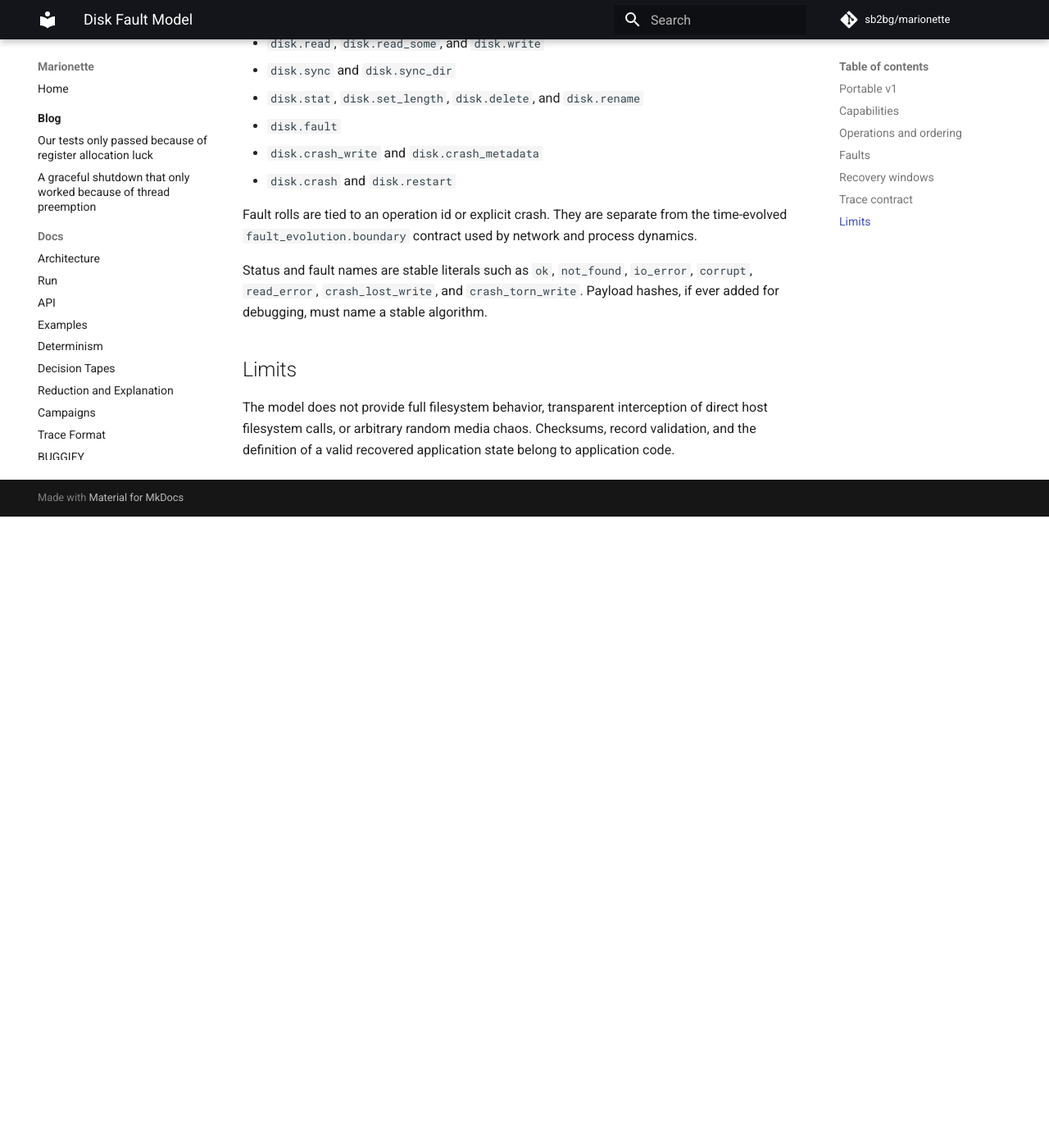
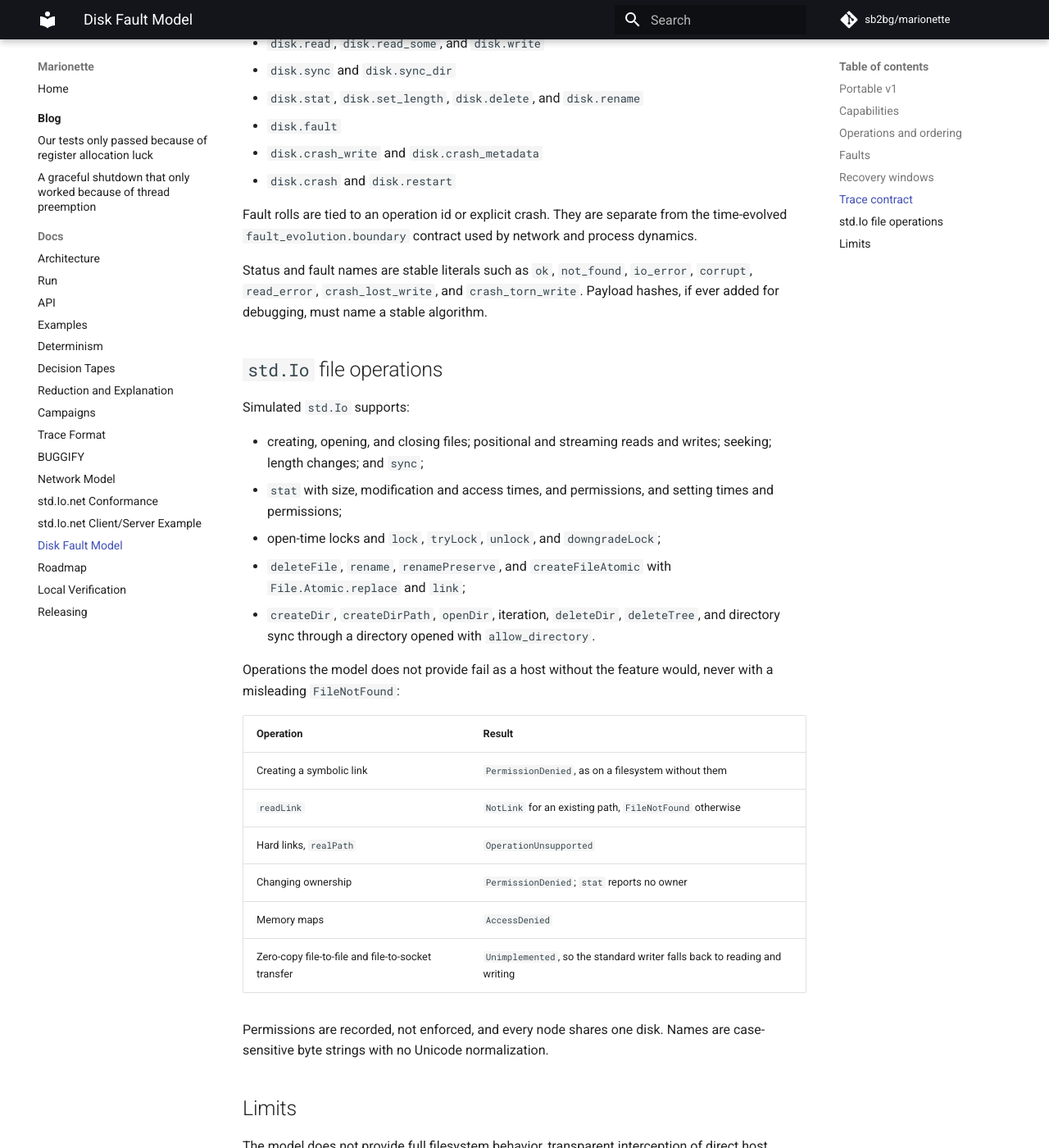
Before and after one commit to sb2bg/marionette, an MkDocs documentation site: the page built from docs/disk-fault-model.md, in a window 1280 px wide and 1400 px high, scrolled down 3760 px. Shown: the whole window at 82% size. Built offline with MkDocs 1.6.1 and Material for MkDocs 9.7.7, drawn with Linux system fonts in a browser that asks for light colours; comment, search, counter and statistics services are not loaded; before the commit the page ends 4390 px from its top, so only the background shows below that.

Commit message:
Document the simulated std.Io file and socket operations
List what simulated std.Io supports for files and directories, and what each unsupported operation returns, so adopters can tell a model gap from a bug in their code.

```diff
--- a/docs/disk-fault-model.md
+++ b/docs/disk-fault-model.md
@@ -171,6 +171,36 @@ Status and fault names are stable literals such as `ok`, `not_found`,
 `crash_torn_write`. Payload hashes, if ever added for debugging, must name a
 stable algorithm.
 
+## `std.Io` file operations
+
+Simulated `std.Io` supports:
+
+- creating, opening, and closing files; positional and streaming reads and
+  writes; seeking; length changes; and `sync`;
+- `stat` with size, modification and access times, and permissions, and setting
+  times and permissions;
+- open-time locks and `lock`, `tryLock`, `unlock`, and `downgradeLock`;
+- `deleteFile`, `rename`, `renamePreserve`, and `createFileAtomic` with
+  `File.Atomic.replace` and `link`;
+- `createDir`, `createDirPath`, `openDir`, iteration, `deleteDir`,
+  `deleteTree`, and directory sync through a directory opened with
+  `allow_directory`.
+
+Operations the model does not provide fail as a host without the feature
+would, never with a misleading `FileNotFound`:
+
+| Operation | Result |
+| --- | --- |
+| Creating a symbolic link | `PermissionDenied`, as on a filesystem without them |
+| `readLink` | `NotLink` for an existing path, `FileNotFound` otherwise |
+| Hard links, `realPath` | `OperationUnsupported` |
+| Changing ownership | `PermissionDenied`; `stat` reports no owner |
+| Memory maps | `AccessDenied` |
+| Zero-copy file-to-file and file-to-socket transfer | `Unimplemented`, so the standard writer falls back to reading and writing |
+
+Permissions are recorded, not enforced, and every node shares one disk. Names
+are case-sensitive byte strings with no Unicode normalization.
+
 ## Limits
 
 The model does not provide full filesystem behavior, transparent interception
```
Also changed, not shown: docs/std-io-net-conformance.md (+4 -1 lines).
